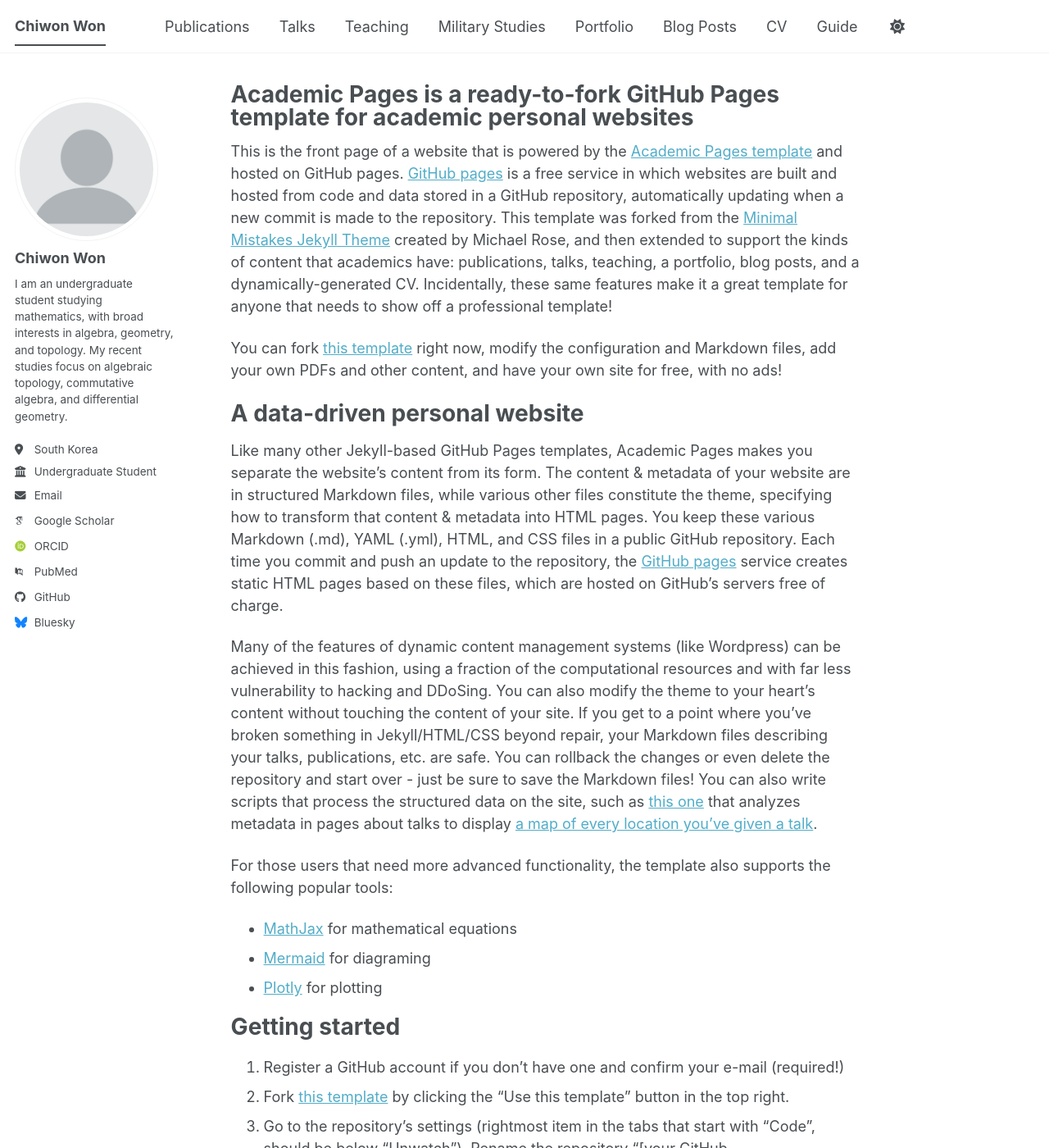
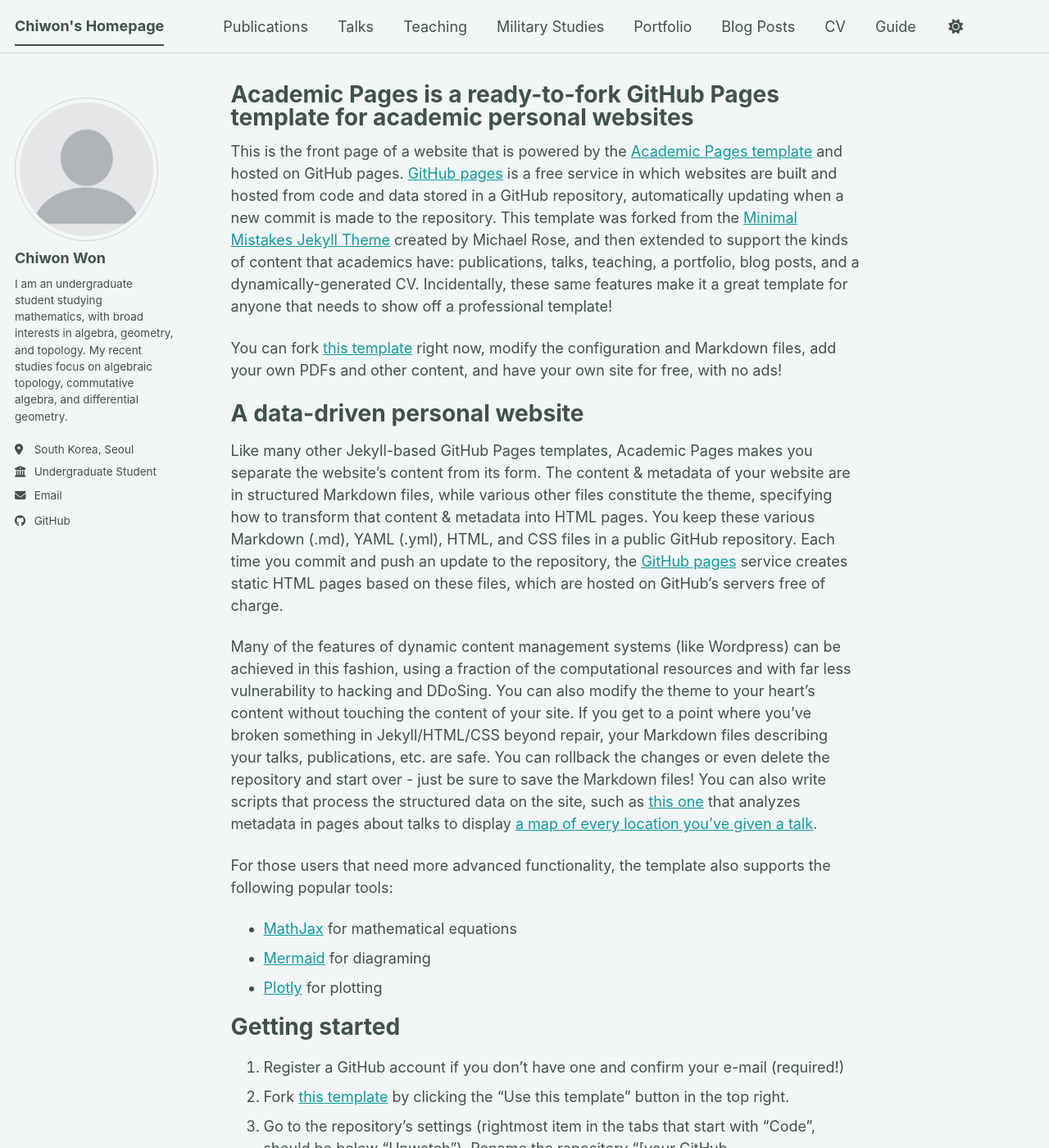
Before and after one commit to qchion/chiwon, a Jekyll site: the page built from _pages/about.md, in a window 1280 px wide and 1400 px high. Shown: the whole window at 82% size. Built offline with Jekyll 4.4.1, drawn with Linux system fonts in a browser that asks for light colours; some web fonts are replaced; a script bundle is joined from its source files by our own code; library files that are not in the unit come from our copies; some of the changed lines change nothing that is shown.

Commit message:
Update _config.yml

```diff
--- a/_config.yml
+++ b/_config.yml
@@ -8,11 +8,11 @@
 
 # Basic Site Settings
 locale                   : "en-US"
-site_theme               : "default"
-title                    : "Chiwon Won"
+site_theme               : "mint"
+title                    : "Chiwon's Homepage"
 title_separator          : "-"
 name                     : &name "Chiwon Won"
-description              : &description "Undergraduate student in mathematics with interests in algebra, geometry, and topology."
+description              : &description "Undergraduate mathematician in SNU."
 url                      : https://academicpages.github.io
 baseurl                  : ""
 repository               : "academicpages/academicpages.github.io"
@@ -22,20 +22,20 @@ author:
   name             : "Chiwon Won"
   pronouns         :
   bio              : "I am an undergraduate student studying mathematics, with broad interests in algebra, geometry, and topology. My recent studies focus on algebraic topology, commutative algebra, and differential geometry."
-  location         : "South Korea"
+  location         : "South Korea, Seoul"
   employer         : "Undergraduate Student"
   uri              :
-  email            : "none@example.org"
+  email            : "physicsfun@snu.ac.kr"
   # Academic websites
   academia         : # URL
   arxiv            : # URL - Update with the correct link to your profile
-  googlescholar    : "https://scholar.google.com/citations?user=PS_CX0AAAAAJ"
+  googlescholar    :
   inspire-hep      : # URL
   impactstory      : # URL
-  orcid            : "https://orcid.org/yourorcidurl"
+  orcid            :
   semantic         : # URL
   ssrn             : # URL
-  pubmed           : "https://www.ncbi.nlm.nih.gov/pubmed/?term=john+snow"
+  pubmed           :
   researchgate     : # URL
   scopus           : # URL
   zotero           : # URL
@@ -45,13 +45,13 @@ author:
   bitbucket        : # Username - Update with your username on the site
   codepen          : # Username
   dribbble         : # Username
-  github           : "academicpages"
+  github           : "qchion"
   kaggle           : # Username
   stackoverflow    : # User number or user number and name (i.e., use "1" or "1/jeff-atwood")
 
   # Social media
   artstation       : # Username
-  bluesky          : "bsky.app" # Replace this with you Bluesky username
+  bluesky          : # Replace this with you Bluesky username
   facebook         : # Username
   flickr           : # Username
   foursquare       : # Username
```
